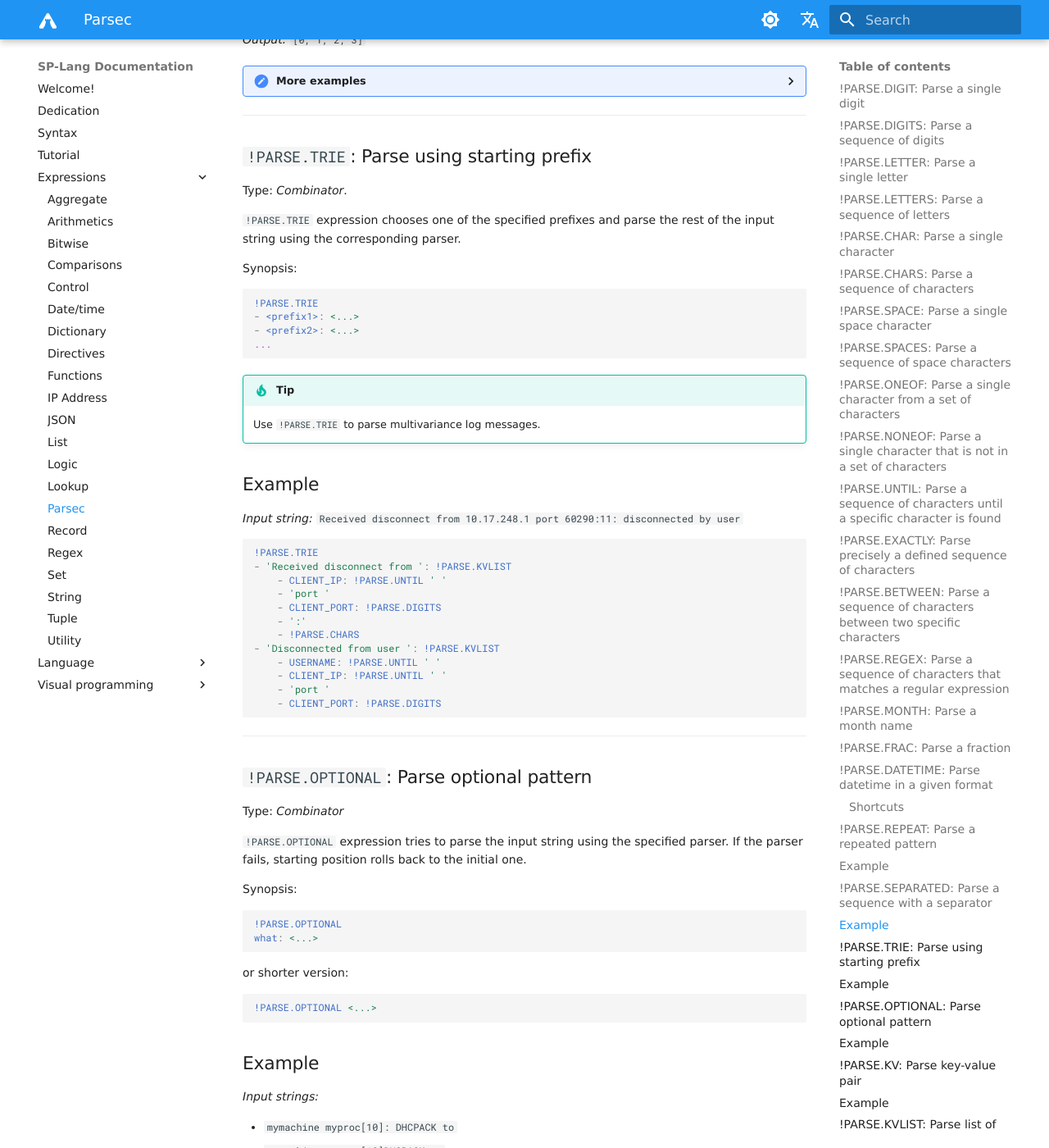
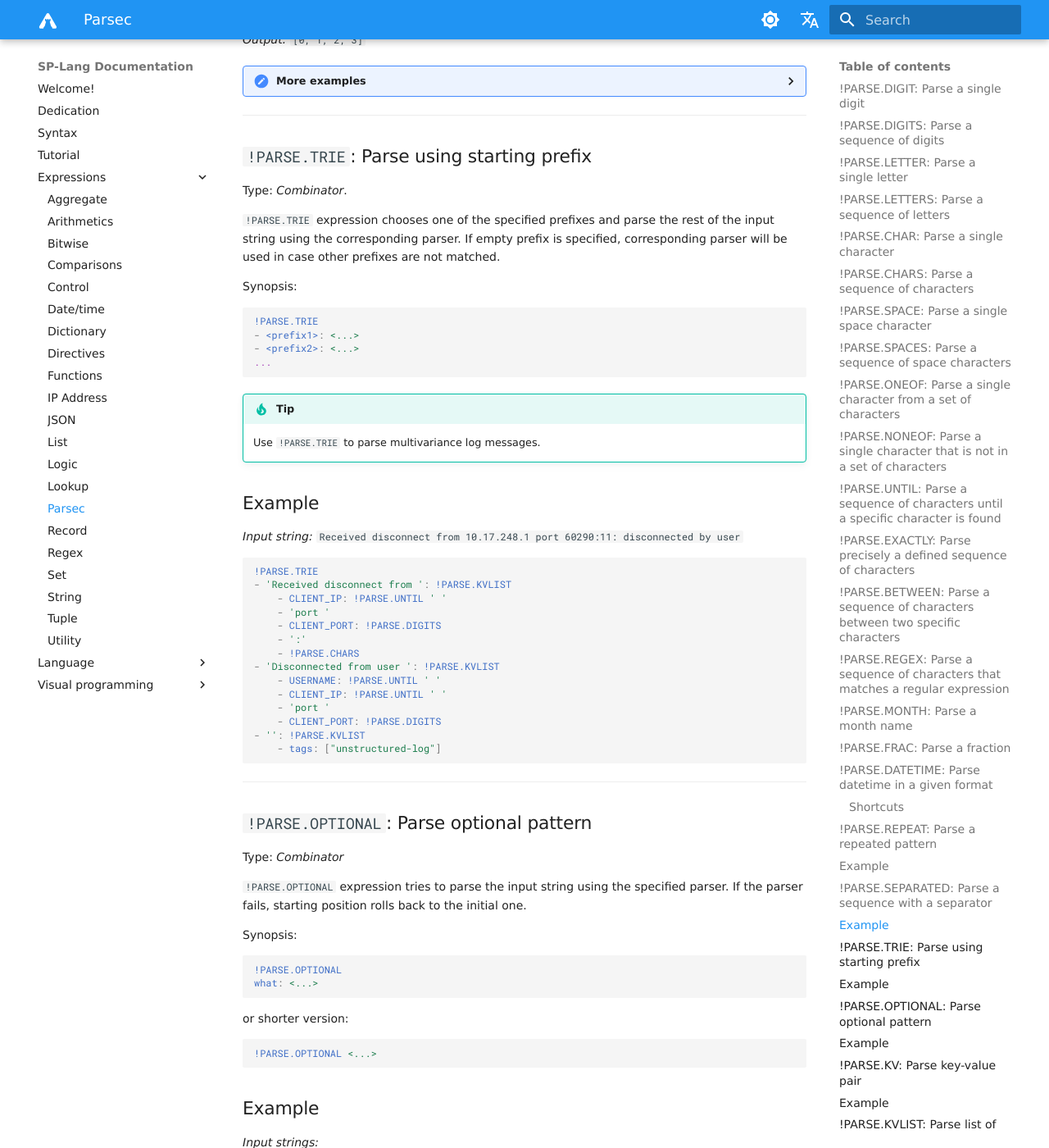
Before and after one commit to TeskaLabs/splang-docs, an MkDocs documentation site: the page built from docs/expressions/parsec.md, in a window 1280 px wide and 1400 px high, scrolled down 11432 px. Shown: the whole window at 82% size. Built offline with MkDocs 1.6.1 and Material for MkDocs 9.7.7, drawn with Linux system fonts in a browser that asks for light colours; some web fonts are replaced; comment, search, counter and statistics services are not loaded.

Commit message:
Empty prefix in PARSE.TRIE

````diff
--- a/docs/expressions/parsec.md
+++ b/docs/expressions/parsec.md
@@ -858,6 +858,7 @@ max: 5
 Type: _Combinator_.
 
 `!PARSE.TRIE` expression chooses one of the specified prefixes and parse the rest of the input string using the corresponding parser.
+If empty prefix is specified, corresponding parser will be used in case other prefixes are not matched.
 
 Synopsis:
 
@@ -887,6 +888,8 @@ _Input string:_ `Received disconnect from 10.17.248.1 port 60290:11: disconnecte
 	- CLIENT_IP: !PARSE.UNTIL ' '
 	- 'port '
 	- CLIENT_PORT: !PARSE.DIGITS
+- '': !PARSE.KVLIST
+	- tags: ["unstructured-log"]
 ```
 
 
````
